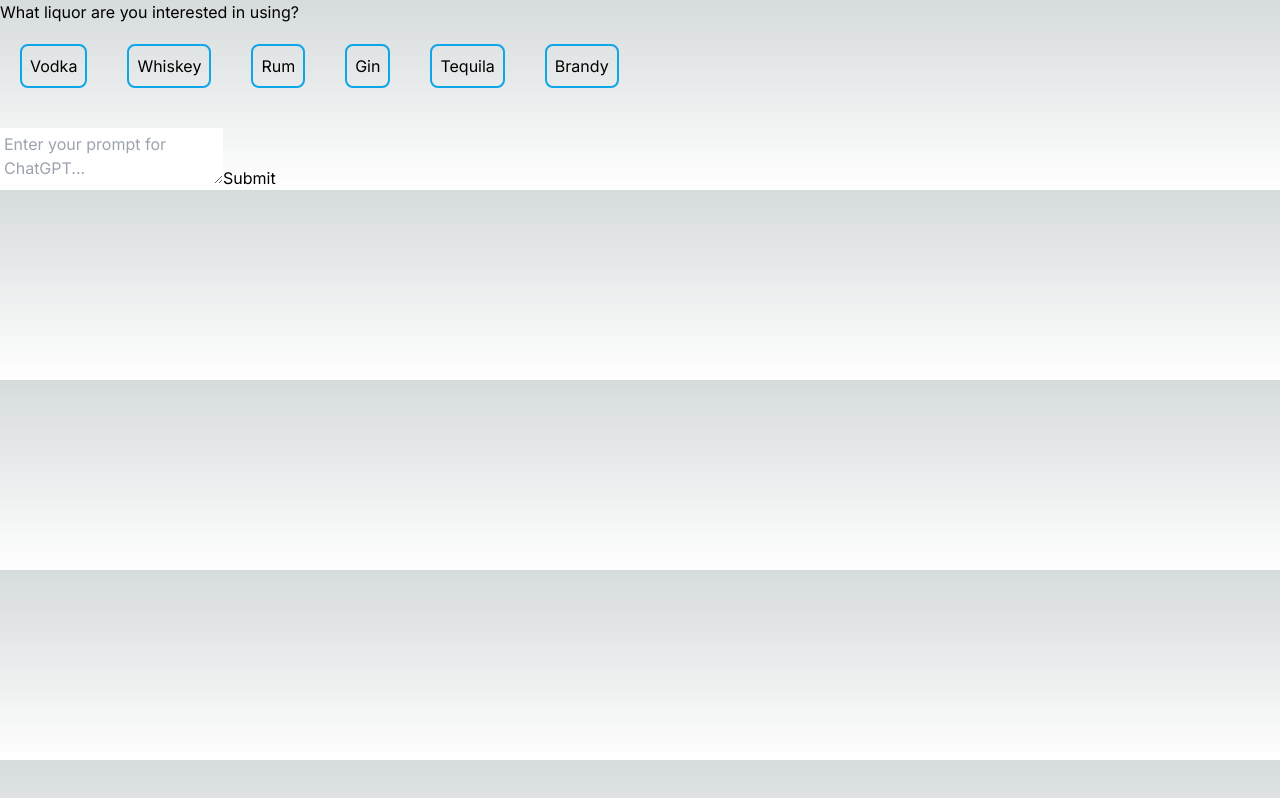
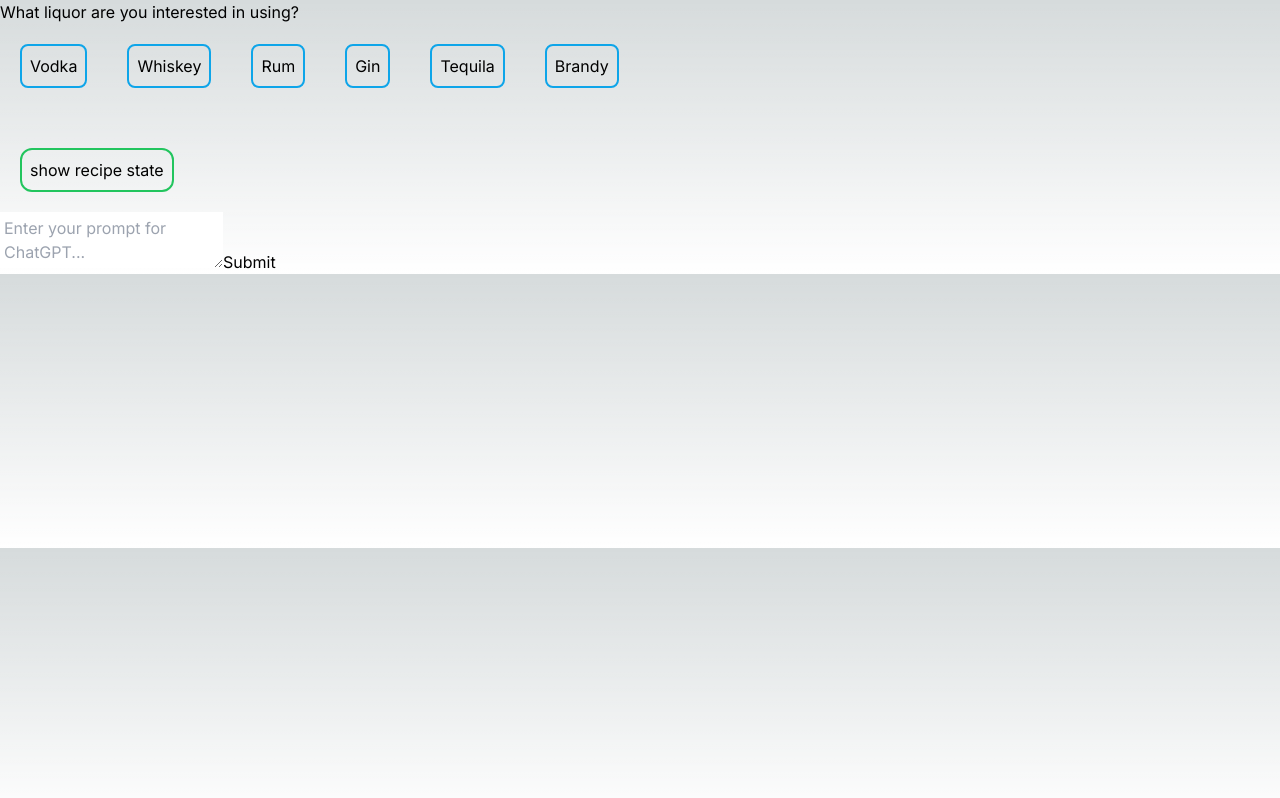
Before and after one commit to kingkwongsta/mixology, a Next.js app: page / in a window 1280 px wide. Built offline with nearby package versions, Linux system fonts and the light colour scheme.

Commit message:
convert the json format toobject to store in state

```diff
--- a/pages/api/gptrequest.js
+++ b/pages/api/gptrequest.js
@@ -2,7 +2,7 @@ export default async function createMessage(req, res) {
   const apiKey = process.env.NEXT_PUBLIC_OPENAI_API_KEY;
   const url = "https://api.openai.com/v1/chat/completions";
   const { prompt } = req.body;
-  const question = `create cocktail recipe with ${prompt}, only return result into a js object with name, ingredients, and instructions`;
+  const question = `create cocktail recipe with ${prompt}, only return a json with name, ingredients, and instructions`;
   const messages = [
     {
       role: "system",
--- a/src/app/components/LiquorChoice.jsx
+++ b/src/app/components/LiquorChoice.jsx
@@ -21,7 +21,7 @@ export default function LiquorChoice() {
       const data = await response.json();
 
       if (data.data.choices && data.data.choices.length > 0) {
-        setRecipe(data.data.choices[0].message.content);
+        setRecipe(JSON.parse(data.data.choices[0].message.content));
         console.log(data);
       } else {
         setRecipe("Error: Unexpected response structure");
@@ -47,11 +47,21 @@ export default function LiquorChoice() {
     });
   }
 
+  function showState() {
+    console.log(recipe);
+  }
+
   return (
     <div>
       <h2>What liquor are you interested in using?</h2>
       <div>{createLiquorButtons()}</div>
       <div className="m-5 text-2xl text-red-600">{recipe}</div>
+      <button
+        onClick={showState()}
+        className="rounded-xl p-2 m-5 border-solid border-2 border-green-500"
+      >
+        show recipe state
+      </button>
     </div>
   );
 }
```
